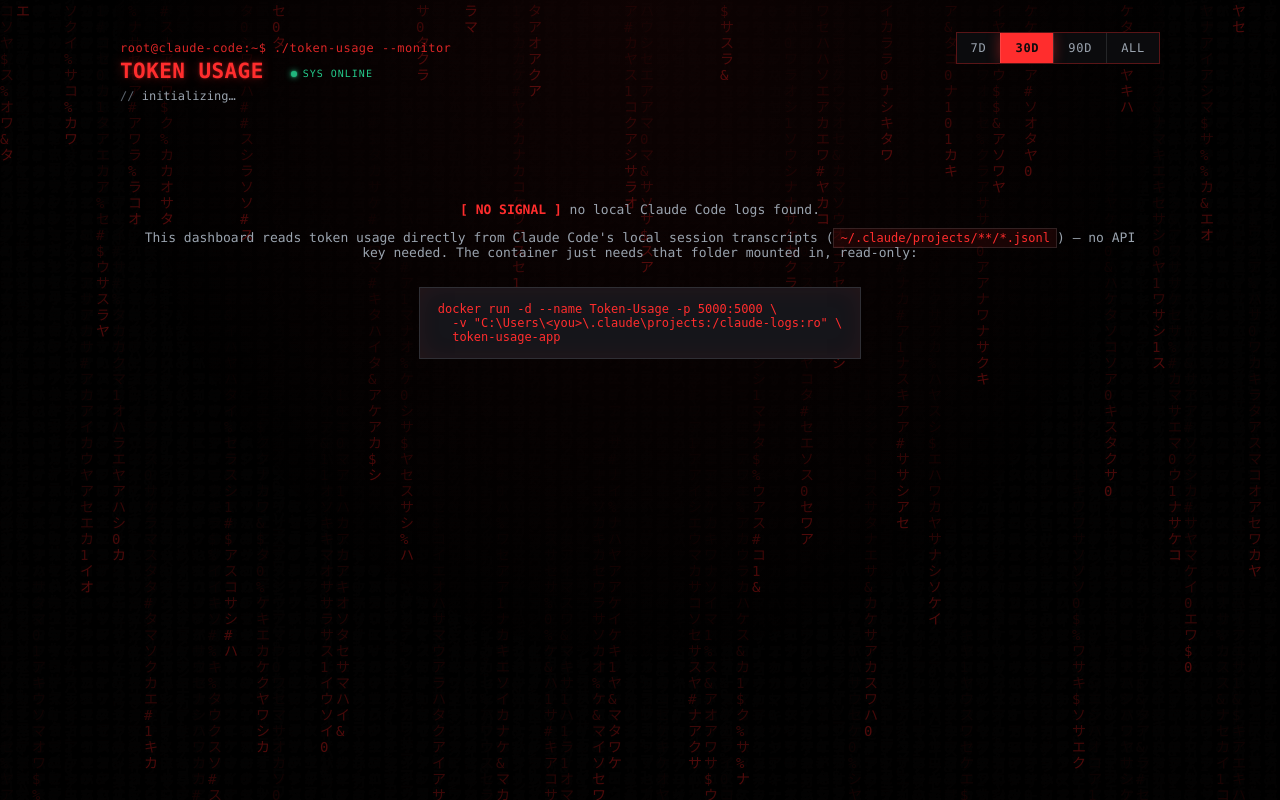
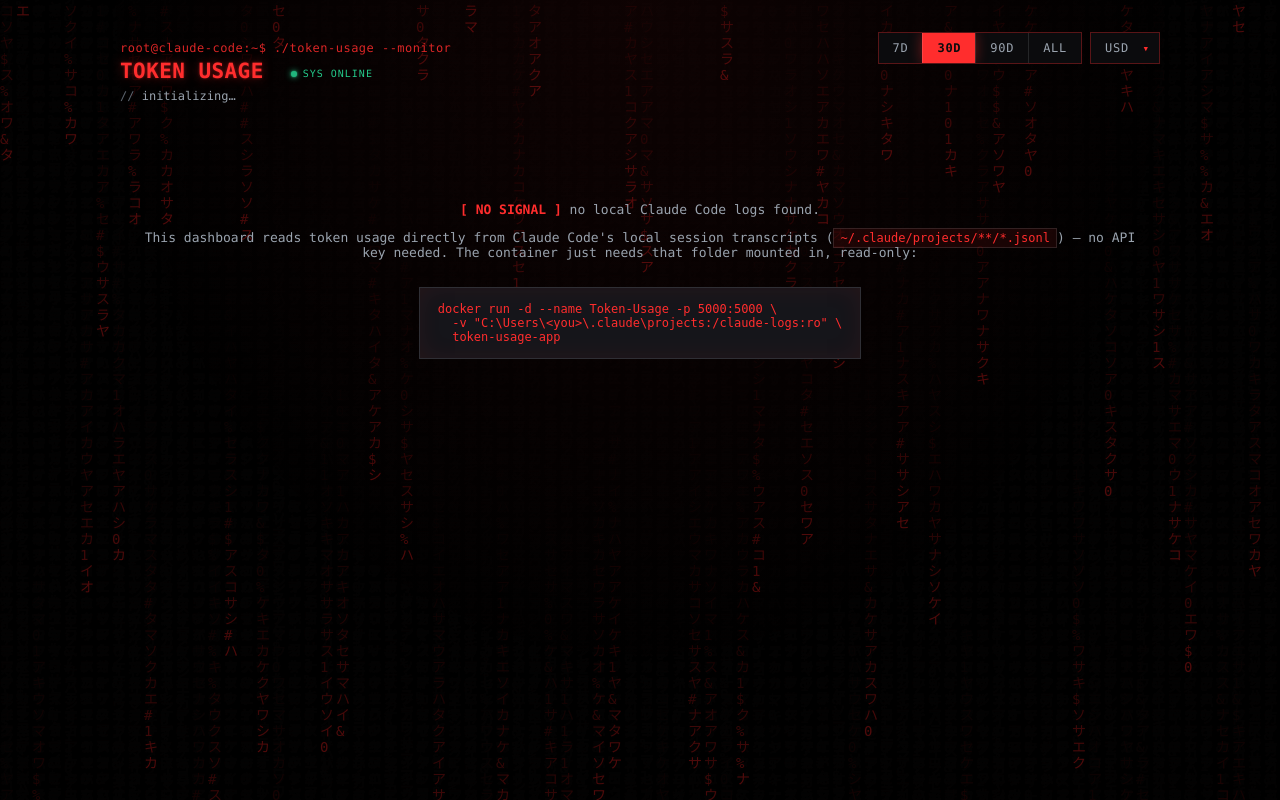
Before and after one commit to Grubbington/Claude-Token-Usage-App, a Flask app: page / in a window 1280 px wide. Run offline with Flask 3, Linux system fonts and the light colour scheme.

Commit message:
Add currency picker and host-side weekly FX rate refresh
Costs are calculated and returned in USD; the browser converts for display via
a USD/AUD/GBP picker beside the date range, with the choice persisted in
localStorage. Switching repaints from memory rather than refetching.

Rates come from an optional JSON file mounted read-only at /rates, refreshed on
the host by scripts/update-rates.ps1 and re-read every five minutes. Keeping the
lookup on the host means the container still makes no outbound network calls. If
the file is absent the built-in FX_RATE_* defaults apply.

Also fixed along the way:
- Read the rates file as utf-8-sig; PowerShell writes a BOM that json.load
  rejects, which silently fell back to the defaults. The script now writes
  without a BOM, and an unparseable file logs a warning instead of failing quiet.
- Convert cost data before charting, so Chart.js picks round tick values in the
  display currency instead of rounding USD ticks into uneven ones.
- Stop a long subheading from pushing the header controls onto a second row.
- Renamed the cost_usd field to cost, since it is no longer currency-specific.

Screenshots regenerated from sample data to show the picker and live rates.

```diff
--- a/app.py
+++ b/app.py
@@ -49,6 +49,65 @@ CACHE_WRITE_5M_MULTIPLIER = 1.25
 CACHE_WRITE_1H_MULTIPLIER = 2.0
 CACHE_READ_MULTIPLIER = 0.1
 
+# Anthropic lists prices in USD, so PRICING above stays in USD and every cost
+# the API returns is in USD. The browser converts for display using the table
+# below, which lets the currency picker switch without refetching.
+#
+# These are static figures, not a live lookup — the app makes no outbound
+# network calls — so set them to whatever you consider current.
+BASE_CURRENCY = "USD"
+FX_RATE_DEFAULTS = {
+    "USD": 1.0,
+    "AUD": float(os.environ.get("FX_RATE_AUD", "1.52")),
+    "GBP": float(os.environ.get("FX_RATE_GBP", "0.79")),
+}
+DEFAULT_CURRENCY = os.environ.get("DISPLAY_CURRENCY", "AUD")
+
+# Optional rates file, refreshed out-of-band by scripts/update-rates.ps1 and
+# mounted in read-only. Keeping the lookup on the host means the container
+# itself still makes no outbound network calls. Absent file = use the defaults.
+FX_RATES_FILE = os.environ.get("FX_RATES_FILE", "/rates/rates.json")
+FX_FILE_TTL = 300
+
+
+def _fx_rates():
+    """Env-var defaults, overlaid with the mounted rates file when present.
+
+    Re-read on a short TTL so the weekly updater takes effect without a
+    rebuild or a container restart.
+    """
+    with _cache_lock:
+        cached = _cache.get("fx")
+        if cached and (time.time() - cached["ts"]) < FX_FILE_TTL:
+            return cached["data"]
+
+    rates = dict(FX_RATE_DEFAULTS)
+    meta = {"source": "built-in defaults", "updated_at": None}
+
+    try:
+        # utf-8-sig: PowerShell writes a BOM by default, and a BOM makes
+        # json.load fail. This reads cleanly with or without one.
+        with open(FX_RATES_FILE, "r", encoding="utf-8-sig") as f:
+            doc = json.load(f)
+        for code, value in (doc.get("rates") or {}).items():
+            rates[code] = float(value)
+        rates[BASE_CURRENCY] = 1.0  # the base never converts
+        meta = {
+            "source": doc.get("source") or "rates file",
+            "updated_at": doc.get("updated_at"),
+        }
+    except FileNotFoundError:
+        pass  # No rates file mounted — defaults are the expected path here.
+    except (OSError, ValueError, TypeError, AttributeError) as e:
+        # A file that exists but cannot be parsed is a real problem; falling
+        # back silently is how a stale rate goes unnoticed for weeks.
+        app.logger.warning("Ignoring unreadable rates file %s: %s", FX_RATES_FILE, e)
+
+    data = {"rates": rates, "meta": meta}
+    with _cache_lock:
+        _cache["fx"] = {"ts": time.time(), "data": data}
+    return data
+
 
 def _price_for(model: str):
     return PRICING.get(model, DEFAULT_PRICING)
@@ -72,7 +131,7 @@ def _empty_bucket():
         "output_tokens": 0,
         "cache_read_tokens": 0,
         "cache_creation_tokens": 0,
-        "cost_usd": 0.0,
+        "cost": 0.0,
     }
 
 
@@ -170,17 +229,17 @@ def _fetch_report(days: int):
         day["output_tokens"] += event["output_tokens"]
         day["cache_read_tokens"] += event["cache_read_tokens"]
         day["cache_creation_tokens"] += cache_creation_total
-        day["cost_usd"] += cost
+        day["cost"] += cost
 
         m = by_model.setdefault(model, _empty_bucket())
         m["input_tokens"] += event["input_tokens"]
         m["output_tokens"] += event["output_tokens"]
         m["cache_read_tokens"] += event["cache_read_tokens"]
         m["cache_creation_tokens"] += cache_creation_total
-        m["cost_usd"] += cost
+        m["cost"] += cost
 
     dates = sorted(daily.keys())
-    models_sorted = sorted(by_model.items(), key=lambda kv: kv[1]["cost_usd"], reverse=True)
+    models_sorted = sorted(by_model.items(), key=lambda kv: kv[1]["cost"], reverse=True)
 
     data = {
         "dates": dates,
@@ -193,8 +252,10 @@ def _fetch_report(days: int):
             "cache_creation_tokens": sum(
                 d["cache_creation_tokens"] for d in daily.values()
             ),
-            "cost_usd": sum(d["cost_usd"] for d in daily.values()),
+            "cost": sum(d["cost"] for d in daily.values()),
         },
+        "base_currency": BASE_CURRENCY,
+        "default_currency": DEFAULT_CURRENCY,
         "generated_at": datetime.now(timezone.utc).isoformat(),
     }
 
@@ -255,7 +316,7 @@ def _current_session_report():
         totals["output_tokens"] += event["output_tokens"]
         totals["cache_read_tokens"] += event["cache_read_tokens"]
         totals["cache_creation_tokens"] += cache_creation_total
-        totals["cost_usd"] += _cost_for_usage(
+        totals["cost"] += _cost_for_usage(
             event["model"],
             event["input_tokens"],
             event["output_tokens"],
@@ -317,8 +378,16 @@ def api_data():
 
     try:
         data = _fetch_report(days)
-        # Not filtered by `days` — the live session is always shown in full.
-        data = dict(data, current_session=_current_session_report())
+        fx = _fx_rates()
+        data = dict(
+            data,
+            # Not filtered by `days` — the live session is always shown in full.
+            current_session=_current_session_report(),
+            # Attached per-response so the rates file's own TTL governs
+            # freshness, rather than the longer report cache.
+            rates=fx["rates"],
+            rates_meta=fx["meta"],
+        )
         return jsonify(data)
     except Exception as e:
         return jsonify({"error": f"Failed to read local logs: {e}"}), 500
--- a/templates/index.html
+++ b/templates/index.html
@@ -133,7 +133,10 @@
   @keyframes pulse { 0%, 100% { opacity: 1; } 50% { opacity: .3; } }
   @media (prefers-reduced-motion: reduce) { .live-dot { animation: none; } }
 
-  .controls { display: flex; align-items: center; gap: 8px; }
+  /* Let the title column shrink and wrap its own text rather than shoving the
+     controls onto a second row when the subhead runs long. */
+  header > div:first-child { flex: 1 1 340px; min-width: 0; }
+  .controls { display: flex; align-items: center; gap: 8px; flex: 0 0 auto; }
   .seg { display: flex; border: 1px solid var(--border); border-radius: 0; overflow: hidden; background: var(--surface-1); }
   .seg button {
     appearance: none; border: none; background: transparent; color: var(--text-secondary);
@@ -143,6 +146,25 @@
   .seg button + button { border-left: 1px solid var(--border-dim); }
   .seg button:hover { color: var(--text-primary); background: rgba(255,45,45,0.10); }
   .seg button.active { background: var(--series-1); color: #0b0b0d; font-weight: 650; box-shadow: 0 0 14px var(--glow); }
+
+  /* Native select, restyled to sit flush with the range buttons. */
+  .select-wrap { position: relative; display: inline-flex; }
+  .select-wrap::after {
+    content: "▾"; position: absolute; right: 11px; top: 50%; transform: translateY(-50%);
+    pointer-events: none; color: var(--series-1); font-size: 11px;
+  }
+  .select-wrap select {
+    appearance: none; -webkit-appearance: none;
+    background: var(--surface-1); color: var(--text-secondary);
+    border: 1px solid var(--border); border-radius: 0;
+    padding: 8px 30px 8px 14px; font-family: var(--mono); font-size: 12px;
+    letter-spacing: .06em; text-transform: uppercase; cursor: pointer;
+    transition: color .15s, box-shadow .15s;
+  }
+  .select-wrap select:hover { color: var(--text-primary); }
+  .select-wrap select:focus-visible { outline: none; color: var(--text-primary); box-shadow: 0 0 14px var(--glow); }
+  /* The popup list is drawn by the OS, so it needs explicit colours. */
+  .select-wrap select option { background: var(--surface-2); color: var(--text-primary); }
 
   .cards { display: grid; grid-template-columns: repeat(auto-fit, minmax(170px, 1fr)); gap: 12px; margin-bottom: 22px; }
   .card {
@@ -229,6 +251,13 @@
         <button data-days="90">90d</button>
         <button data-days="3650">All</button>
       </div>
+      <div class="select-wrap">
+        <select id="currency-select" aria-label="Display currency">
+          <option value="USD">USD</option>
+          <option value="AUD">AUD</option>
+          <option value="GBP">GBP</option>
+        </select>
+      </div>
     </div>
   </header>
 
@@ -259,7 +288,7 @@
     </div>
 
     <div class="panel">
-      <h2>Daily cost (est. usd)</h2>
+      <h2 id="cost-heading">Daily cost</h2>
       <div class="chart-h"><canvas id="costChart"></canvas></div>
     </div>
 
@@ -337,8 +366,26 @@ function fmtInt(n) {
   if (n >= 1_000) return (n / 1_000).toFixed(1) + 'K';
   return String(Math.round(n));
 }
-function fmtUSD(n) {
-  return '$' + n.toLocaleString(undefined, { minimumFractionDigits: 2, maximumFractionDigits: 2 });
+// All costs arrive from the API in USD; the browser converts for display so
+// switching currency is instant and needs no refetch.
+// null until the first render, so a visitor with no stored preference picks up
+// the server's DISPLAY_CURRENCY rather than a hardcoded guess.
+let CURRENCY = localStorage.getItem('currency');
+let RATES = { USD: 1 };
+
+function toDisplay(usd) {
+  return usd * (RATES[CURRENCY] || 1);
+}
+// Formats a value already in the display currency.
+function fmtAmount(amount, dp) {
+  return amount.toLocaleString(undefined, {
+    style: 'currency', currency: CURRENCY,
+    minimumFractionDigits: dp, maximumFractionDigits: dp,
+  });
+}
+// Converts from USD, then formats. Used everywhere the raw API value is USD.
+function fmtMoney(usd) {
+  return fmtAmount(toDisplay(usd), 2);
 }
 function fmtDuration(ms) {
   const mins = Math.max(0, Math.round(ms / 60000));
@@ -414,7 +461,7 @@ function paintSession() {
   document.getElementById('session-meta').innerHTML = [
     `<b>${s.turns}</b> turns`,
     `<b>${s.models.join(', ')}</b>`,
-    `est. <b>${fmtUSD(s.totals.cost_usd)}</b>`,
+    `est. <b>${fmtMoney(s.totals.cost)}</b>`,
   ].join('<span class="sep">·</span>');
 }
 
@@ -430,6 +477,8 @@ setInterval(paintSession, 1000);
 
 let tokenChart, costChart;
 let currentDays = 30;
+// Kept so a currency change can repaint from memory instead of refetching.
+let lastData = null;
 
 async function loadData(days) {
   const res = await fetch(`/api/data?days=${days}`);
@@ -449,13 +498,28 @@ async function loadData(days) {
 }
 
 function render(data) {
+  lastData = data;
+  RATES = data.rates || { USD: 1 };
+  // Fall back to the server default when unset, or if a stored choice is no
+  // longer offered.
+  if (!CURRENCY || !RATES[CURRENCY]) CURRENCY = data.default_currency || 'USD';
+  document.getElementById('currency-select').value = CURRENCY;
+  document.getElementById('cost-heading').textContent = `Daily cost (est. ${CURRENCY})`;
+
   renderSession(data.current_session);
 
   const t = data.totals;
   const totalTokens = t.input_tokens + t.output_tokens + t.cache_read_tokens + t.cache_creation_tokens;
 
+  const meta = data.rates_meta || {};
+  const fxAge = meta.updated_at
+    ? ` (${new Date(meta.updated_at).toLocaleDateString(undefined, { day: 'numeric', month: 'short' })})`
+    : '';
+  const fxNote = CURRENCY === data.base_currency
+    ? `cost = local list-price estimate (${CURRENCY})`
+    : `cost = local list-price estimate · ${data.base_currency}→${CURRENCY} @ ${RATES[CURRENCY]}${fxAge}`;
   document.getElementById('subhead').textContent =
-    `range ${data.dates[0] || '—'} → ${data.dates[data.dates.length - 1] || '—'} · sync ${new Date(data.generated_at).toLocaleTimeString()} · cost = local list-price estimate`;
+    `range ${data.dates[0] || '—'} → ${data.dates[data.dates.length - 1] || '—'} · sync ${new Date(data.generated_at).toLocaleTimeString()} · ${fxNote}`;
 
   const cards = [
     { label: 'Total tokens', value: fmtInt(totalTokens), color: null },
@@ -463,7 +527,7 @@ function render(data) {
     { label: 'Output tokens', value: fmtInt(t.output_tokens), color: cssVar('--series-2') },
     { label: 'Cache read', value: fmtInt(t.cache_read_tokens), color: cssVar('--series-3') },
     { label: 'Cache write', value: fmtInt(t.cache_creation_tokens), color: cssVar('--series-4') },
-    { label: 'Est. cost', value: fmtUSD(t.cost_usd), color: cssVar('--cost') },
+    { label: 'Est. cost', value: fmtMoney(t.cost), color: cssVar('--cost') },
   ];
   document.getElementById('cards').innerHTML = cards.map(c => `
     <div class="card" style="--card-accent:${c.color || cssVar('--text-muted')}">
@@ -530,7 +594,9 @@ function render(data) {
       labels,
       datasets: [{
         label: 'Cost',
-        data: data.daily.map(d => d.cost_usd),
+        // Converted up front so Chart.js picks round tick values in the
+        // display currency rather than in USD.
+        data: data.daily.map(d => toDisplay(d.cost)),
         backgroundColor: cssVar('--cost') + '99',
         borderColor: cssVar('--cost'),
         borderWidth: 1.5,
@@ -545,12 +611,13 @@ function render(data) {
         tooltip: {
           backgroundColor: surface, titleColor: text, bodyColor: text,
           borderColor: baseline, borderWidth: 1, padding: 10,
-          callbacks: { label: (ctx) => fmtUSD(ctx.parsed.y) },
+          // Already in display currency — format without converting again.
+          callbacks: { label: (ctx) => fmtAmount(ctx.parsed.y, 2) },
         },
       },
       scales: {
         x: { grid: { display: false }, ticks: { color: muted, maxRotation: 0, autoSkip: true, font: { size: 10.5 } } },
-        y: { grid: { color: grid }, border: { display: false }, ticks: { color: muted, callback: v => '$' + v, font: { size: 10.5 } } },
+        y: { grid: { color: grid }, border: { display: false }, ticks: { color: muted, callback: v => fmtAmount(v, 0), font: { size: 10.5 } } },
       },
     },
   });
@@ -563,9 +630,15 @@ function render(data) {
       <td>${fmtInt(m.output_tokens)}</td>
       <td>${fmtInt(m.cache_read_tokens)}</td>
       <td>${fmtInt(m.cache_creation_tokens)}</td>
-      <td>${fmtUSD(m.cost_usd)}</td>
+      <td>${fmtMoney(m.cost)}</td>
     </tr>`).join('') || '<tr><td colspan="6">No usage in this range.</td></tr>';
 }
+
+document.getElementById('currency-select').addEventListener('change', (e) => {
+  CURRENCY = e.target.value;
+  localStorage.setItem('currency', CURRENCY);
+  if (lastData) render(lastData);
+});
 
 document.getElementById('range-seg').addEventListener('click', (e) => {
   const btn = e.target.closest('button');
```
Also changed, not shown: README.md, 3 other files.
